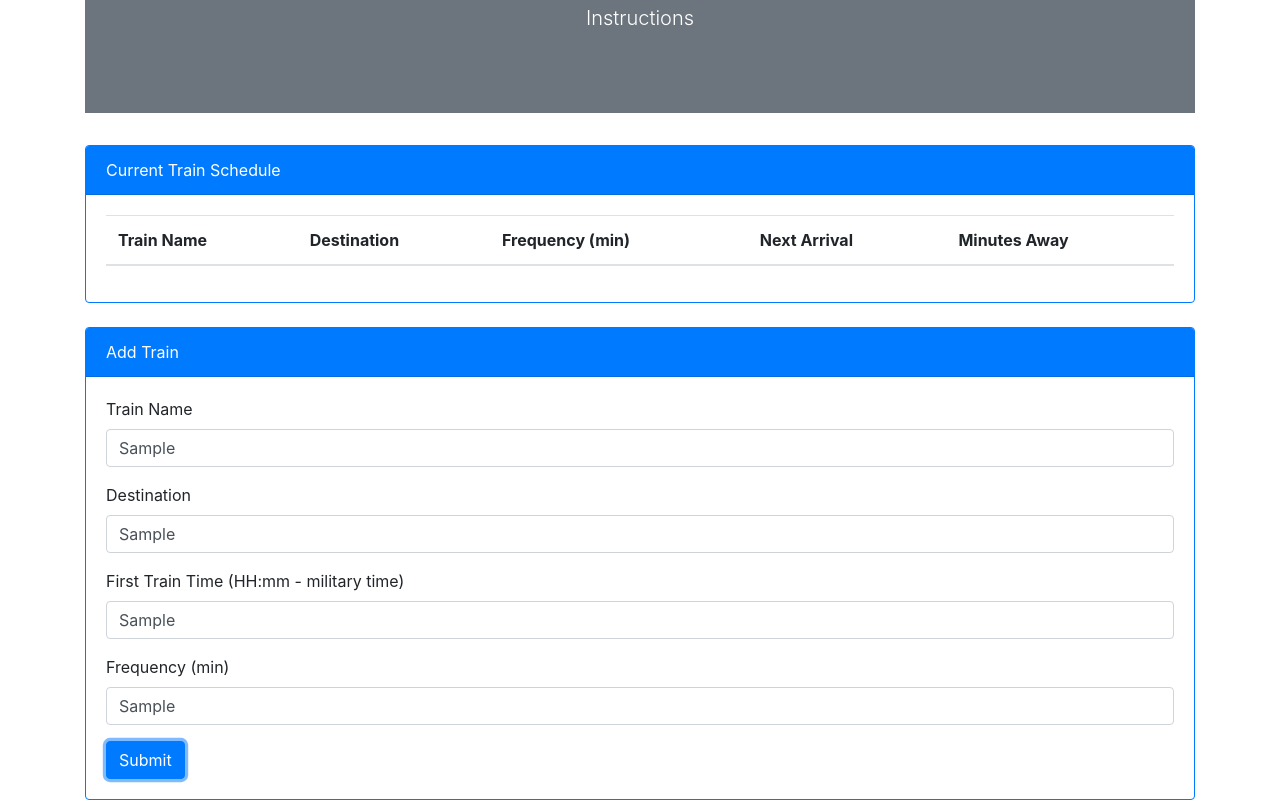
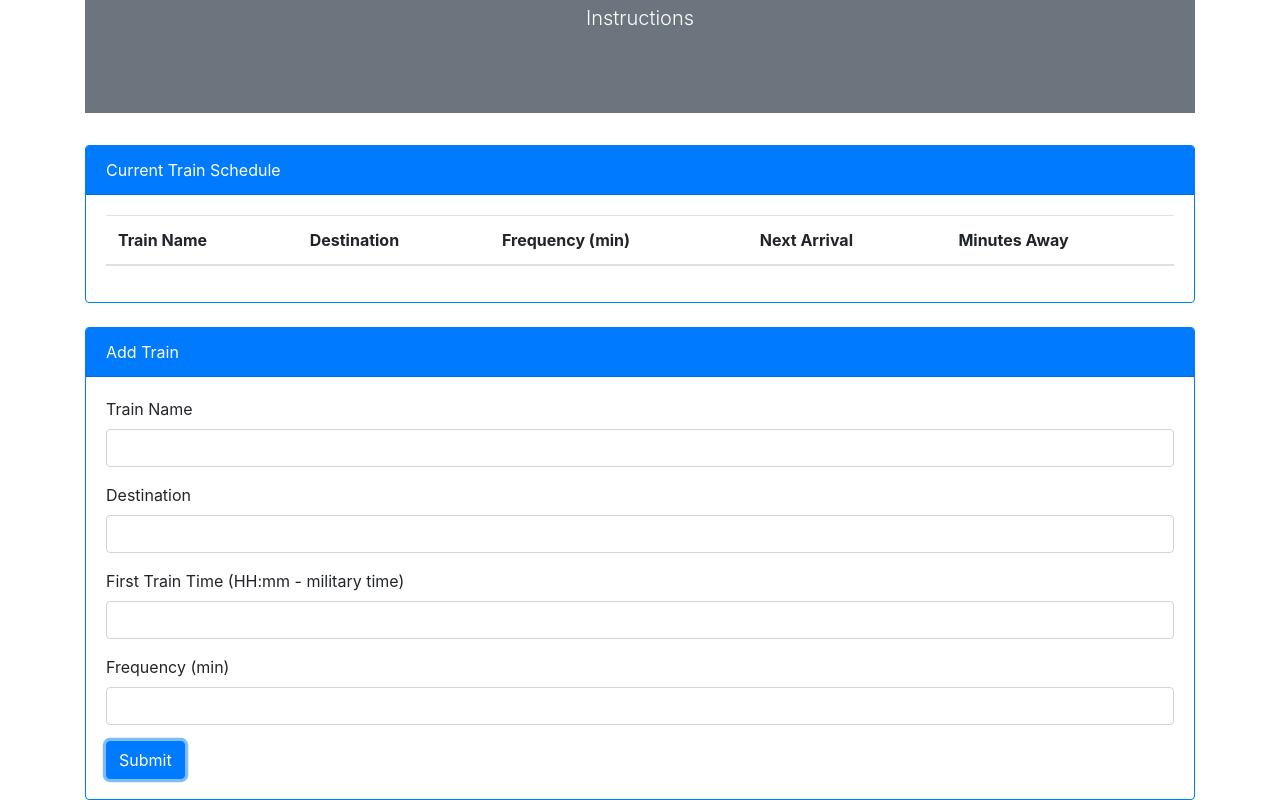
Before and after one commit to MeliaNolen/TrainScheduler, a plain HTML site: page index.html in a window 1280 px wide. Both pictures are taken after typing "Sample", "Sample", "Sample", "Sample" into the empty fields and a click on the button "Submit". Shown: the part 136-936 px from the top of the page. Drawn offline with nearby package versions, Linux system fonts and the light colour scheme; no server answers.

Commit message:
added ability to push data to firebase

```diff
--- a/index.html
+++ b/index.html
@@ -92,13 +92,28 @@
                 event.preventDefault();
 
                 // Grab input
-                var train = $("#trainName").val().trim();
+                var trainName = $("#trainName").val().trim();
                 var destination = $("#destination").val().trim();
                 var time = $("#time").val().trim();
                 var frequency = $("#frequency").val().trim();
 
-                // Display input values
+                // Pushing data to firebase
+                database.ref().push({
+                    trainName: trainName,
+                    destination: destination,
+                    time: time,
+                    frequency: frequency
+                });
+
+                //Clearing input boxes
+                $("#trainName").val("");
+                $("#destination").val("");
+                $("#time").val("");
+                $("#frequency").val("");
+
             });
+
+
 
         </script>
     </body>
```
